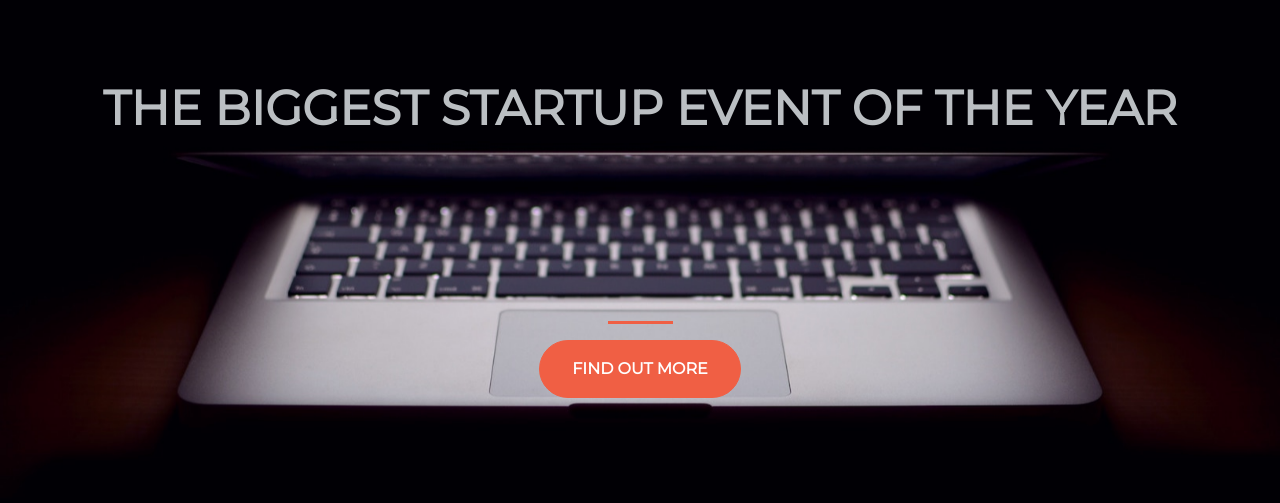
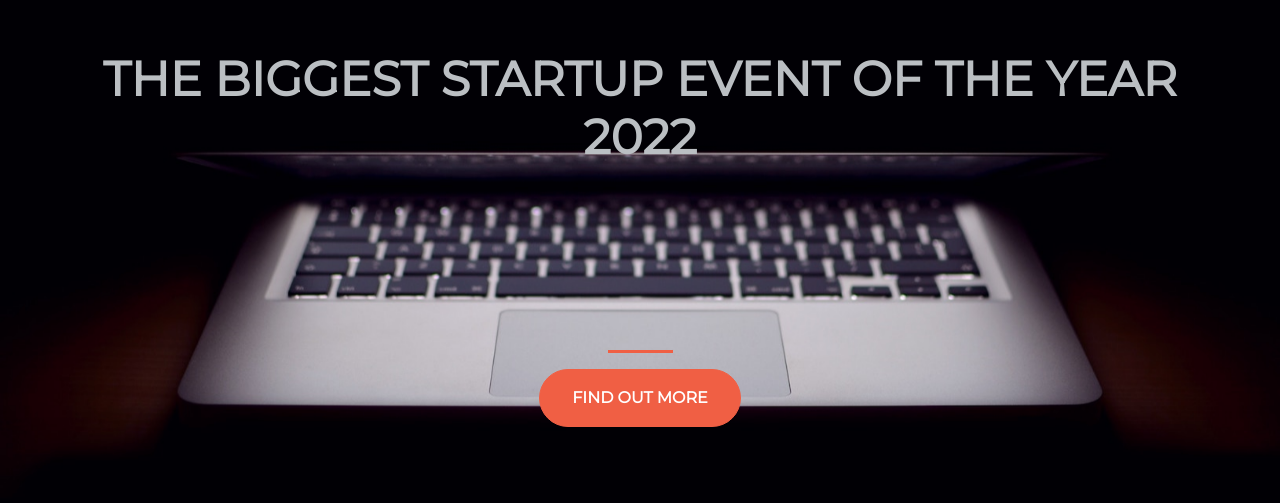
Before and after one commit to ghazanfarali1994/hello, a plain HTML site: page index.html in a window 1280 px wide. Shown: the part 161-664 px from the top of the page. Drawn offline with nearby package versions, Linux system fonts and the light colour scheme.

Commit message:
Update index.html

```diff
--- a/index.html
+++ b/index.html
@@ -18,7 +18,7 @@
     <div class="container d-flex align-items-center h-100">
       <div class="row">
         <header class="text-center col-12">
-          <h1 class="text-uppercase"> <strong> The biggest startup event of the year </strong></h1>
+          <h1 class="text-uppercase"> <strong> The biggest startup event of the year 2022 </strong></h1>
         </header>
         <div class="buffer col-12"></div>
         <section class="text-center col-12">
```
